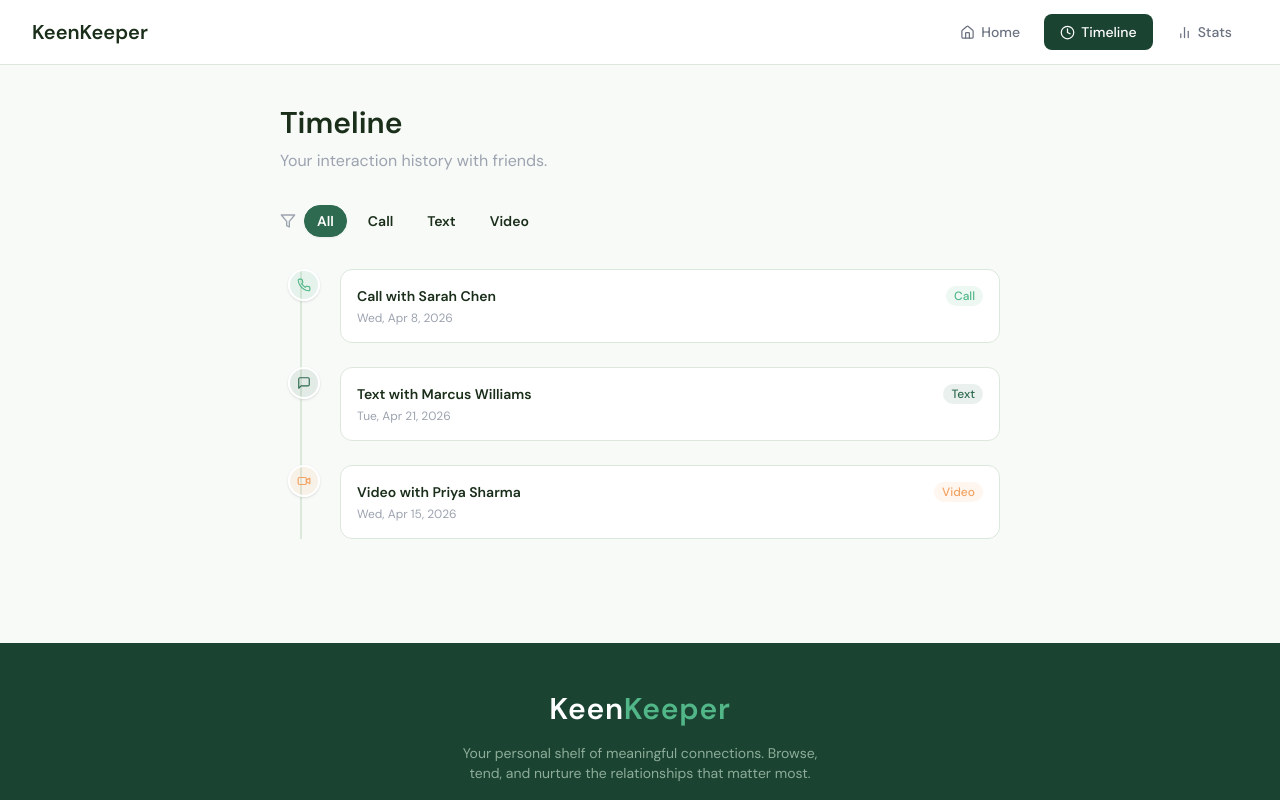
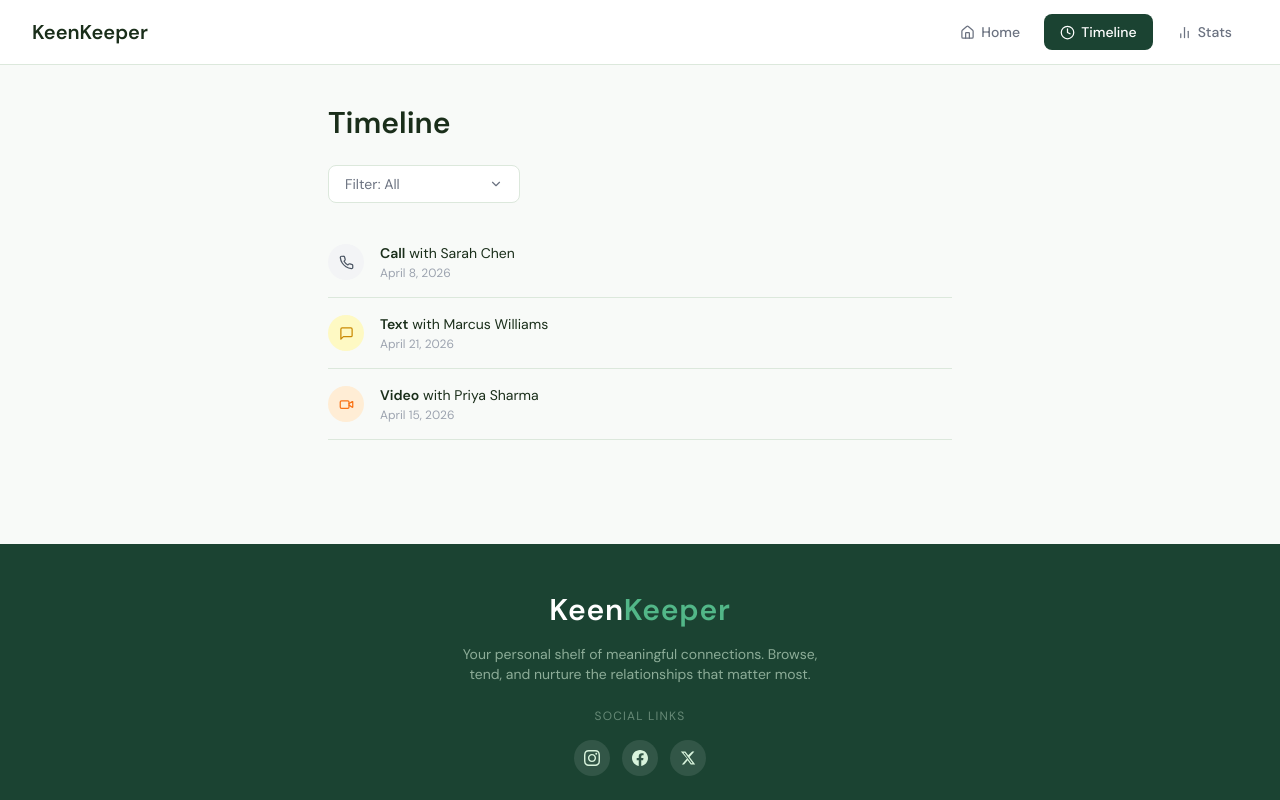
Before and after one commit to mdmonimul95-crypto/A-7, a Next.js app: page /timeline in a window 1280 px wide. Shown: the top 800 px of the page. Built offline with nearby package versions, Linux system fonts and the light colour scheme.

Commit message:
timeline-finally-added

```diff
--- a/app/timeline/page.jsx
+++ b/app/timeline/page.jsx
@@ -1,90 +1,95 @@
 "use client";
 import { useTimeline } from "@/context/TimelineContext";
-import { Phone, MessageSquare, Video, Filter } from "lucide-react";
+import { Phone, MessageSquare, Video, ChevronDown } from "lucide-react";
 import { useState } from "react";
 
 const typeConfig = {
-  Call: { icon: Phone, color: "text-success", bg: "bg-success/10", label: "Call" },
-  Text: { icon: MessageSquare, color: "text-primary", bg: "bg-primary/10", label: "Text" },
-  Video: { icon: Video, color: "text-warning", bg: "bg-warning/10", label: "Video" },
+  Call:  { icon: Phone,         color: "text-gray-600",   bg: "bg-gray-100",    label: "Call" },
+  Text:  { icon: MessageSquare, color: "text-yellow-600", bg: "bg-yellow-100",  label: "Text" },
+  Video: { icon: Video,         color: "text-orange-500", bg: "bg-orange-100",  label: "Video" },
 };
 
 export default function TimelinePage() {
   const { entries } = useTimeline();
   const [filter, setFilter] = useState("All");
+  const [dropdownOpen, setDropdownOpen] = useState(false);
 
   const filters = ["All", "Call", "Text", "Video"];
-
   const filtered = filter === "All" ? entries : entries.filter((e) => e.type === filter);
 
   return (
-    <div className="max-w-3xl mx-auto px-4 sm:px-6 py-10">
-      <h1 className="font-display text-3xl font-bold text-base-content mb-2">Timeline</h1>
-      <p className="text-gray-400 mb-8">Your interaction history with friends.</p>
+    <div className="max-w-2xl mx-auto px-4 sm:px-6 py-10">
 
-      {/* Filter Buttons */}
-      <div className="flex items-center gap-2 mb-8">
-        <Filter size={16} className="text-gray-400" />
+      {/* Header */}
+      <h1 className="font-display text-3xl font-bold text-base-content mb-6">
+        Timeline
+      </h1>
+
+      {/* Filter Dropdown */}
+      <div className="relative mb-6 w-48">
+        <button
+          onClick={() => setDropdownOpen(!dropdownOpen)}
+          className="w-full flex items-center justify-between px-4 py-2 bg-white border border-base-300 rounded-lg text-sm text-gray-500 hover:border-gray-400 transition"
+        >
+          Filter: {filter}
+          <ChevronDown size={14} />
+        </button>
+        {dropdownOpen && (
+          <div className="absolute top-full left-0 mt-1 w-full bg-white border border-base-300 rounded-lg shadow-md z-10">
             {filters.map((f) => (
               <button
                 key={f}
-            onClick={() => setFilter(f)}
-            className={`btn btn-sm rounded-full ${
-              filter === f ? "btn-primary text-white" : "btn-ghost"
+                onClick={() => { setFilter(f); setDropdownOpen(false); }}
+                className={`w-full text-left px-4 py-2 text-sm hover:bg-base-200 transition ${
+                  filter === f ? "font-semibold text-primary" : "text-gray-500"
                 }`}
               >
                 {f}
               </button>
             ))}
           </div>
+        )}
+      </div>
 
-      {/* Timeline Entries */}
+      {/* Entries */}
       {filtered.length === 0 ? (
         <div className="text-center py-20 text-gray-400">
-          <p className="text-lg">No interactions yet.</p>
-          <p className="text-sm mt-2">Log a check-in from a friend's detail page.</p>
+          <p>No interactions yet.</p>
         </div>
       ) : (
-        <div className="relative">
-          {/* Vertical line */}
-          <div className="absolute left-5 top-0 bottom-0 w-0.5 bg-base-300" />
-
-          <div className="flex flex-col gap-6">
+        <div className="flex flex-col">
           {filtered.map((entry) => {
             const config = typeConfig[entry.type];
             const Icon = config.icon;
             const date = new Date(entry.date);
             const formatted = date.toLocaleDateString("en-US", {
-                weekday: "short",
-                month: "short",
+              month: "long",
               day: "numeric",
               year: "numeric",
             });
 
             return (
-                <div key={entry.id} className="flex gap-5 items-start pl-2">
-                  {/* Icon circle */}
-                  <div className={`relative z-10 w-8 h-8 rounded-full ${config.bg} flex items-center justify-center flex-shrink-0 border-2 border-white shadow`}>
-                    <Icon size={14} className={config.color} />
+              <div
+                key={entry.id}
+                className="flex items-center gap-4 py-4 border-b border-base-300"
+              >
+                {/* Icon */}
+                <div className={`w-9 h-9 rounded-full ${config.bg} flex items-center justify-center flex-shrink-0`}>
+                  <Icon size={15} className={config.color} />
                 </div>
 
                 {/* Content */}
-                  <div className="bg-white rounded-xl border border-base-300 p-4 flex-1">
-                    <div className="flex items-center justify-between">
-                      <h3 className="font-semibold text-base-content text-sm">
-                        {entry.type} with {entry.friendName}
-                      </h3>
-                      <span className={`text-xs font-medium px-2 py-0.5 rounded-full ${config.bg} ${config.color}`}>
-                        {config.label}
-                      </span>
-                    </div>
-                    <p className="text-xs text-gray-400 mt-1">{formatted}</p>
+                <div>
+                  <p className="text-sm text-base-content">
+                    <span className="font-semibold">{entry.type}</span>{" "}
+                    with {entry.friendName}
+                  </p>
+                  <p className="text-xs text-gray-400 mt-0.5">{formatted}</p>
                 </div>
               </div>
             );
           })}
         </div>
-        </div>
       )}
     </div>
   );
```
Lines whose indentation alone changed are shown as unchanged.
